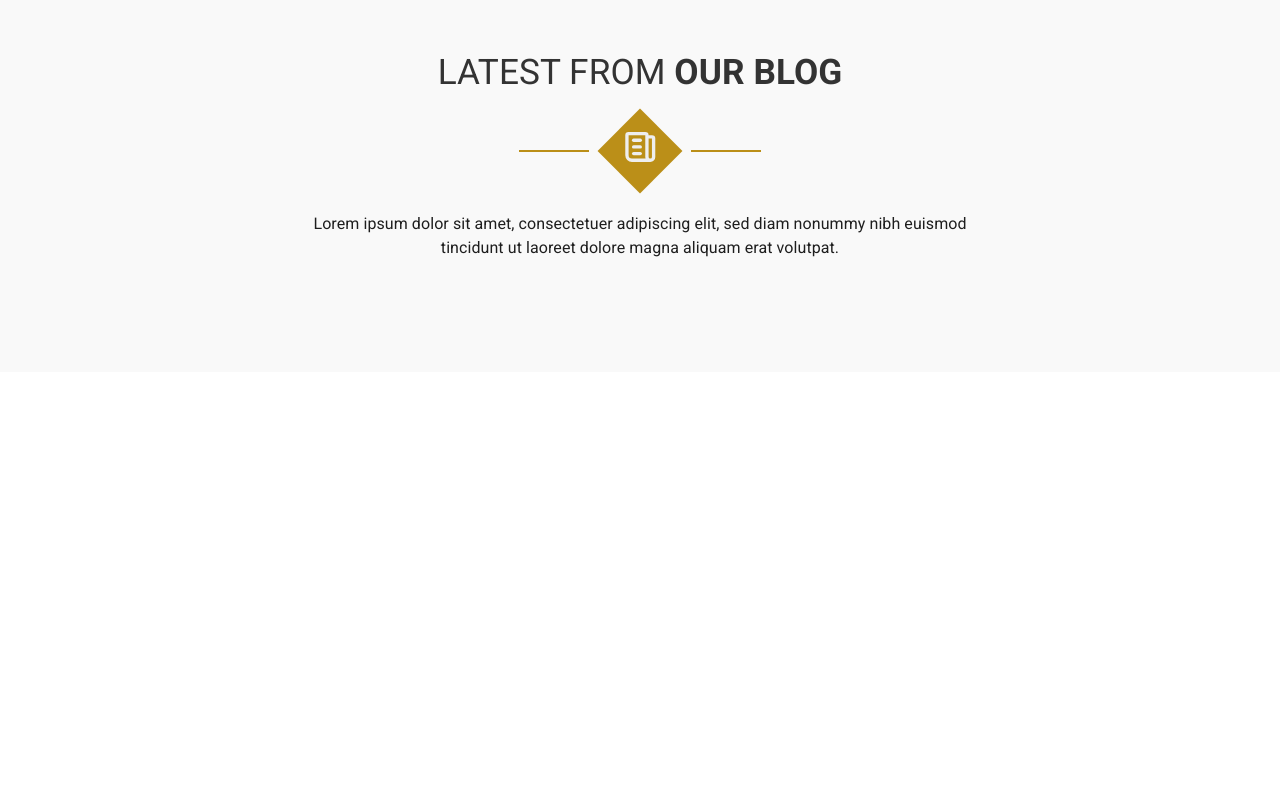
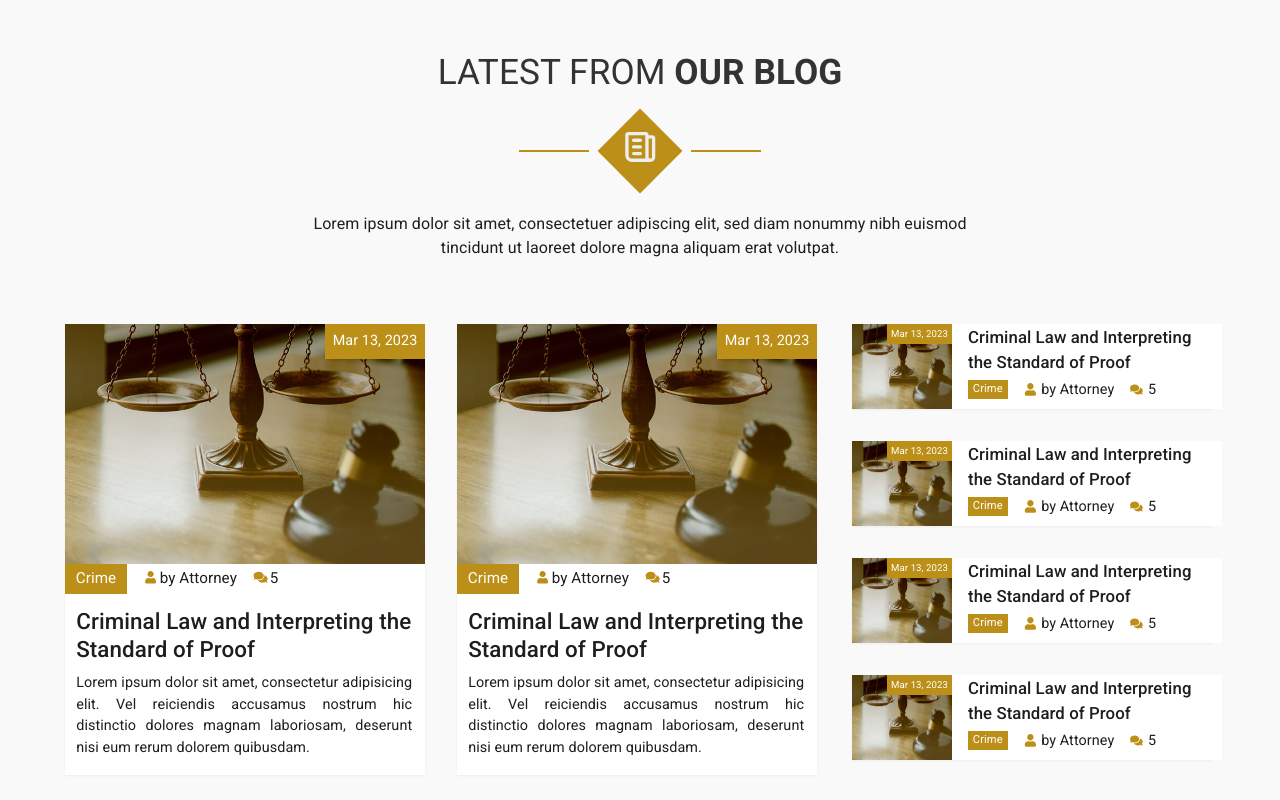
Before and after one commit to Babadinho/axbridge-frontend, a Next.js app: page / in a window 1280 px wide. Shown: the part 3237-4037 px from the top of the page. Before the commit the page ends 3689 px from the top, so only its background shows below. Built offline with nearby package versions, Linux system fonts and the light colour scheme.

Commit message:
add latest blog posts section

```diff
--- /dev/null
+++ b/src/components/BlogCard.tsx
@@ -0,0 +1,43 @@
+import React from 'react';
+import Image from 'next/image';
+import { BlogItem } from '../../typings';
+import { FaUser, FaComments } from 'react-icons/fa';
+import Link from 'next/link';
+
+const BlogCard = ({
+  image,
+  date,
+  category,
+  author,
+  comments,
+  title,
+  description,
+}: BlogItem) => {
+  return (
+    <div className='blog__card'>
+      <div className='blog__image'>
+        <Image src={image} alt='team-image' fill />
+      </div>
+      <span className='blog__date'>{date}</span>
+      <div className='blog__body'>
+        <div className='blog__info'>
+          <Link href={'#'} className='blog__category'>
+            {category}
+          </Link>
+          <Link href={'#'} className='blog__author'>
+            <FaUser />
+            by {author}
+          </Link>
+          <span className='blog__comments'>
+            <FaComments />
+            {comments}
+          </span>
+        </div>
+        <h4 className='blog__title'>{title}</h4>
+        <p className='blog__description'>{description}</p>
+      </div>
+    </div>
+  );
+};
+
+export default BlogCard;
--- /dev/null
+++ b/src/components/BlogCardMini.tsx
@@ -0,0 +1,44 @@
+import React from 'react';
+import Image from 'next/image';
+import { BlogItem } from '../../typings';
+import Link from 'next/link';
+import { FaComments, FaUser } from 'react-icons/fa';
+
+const BlogCardMini = ({
+  image,
+  date,
+  author,
+  category,
+  comments,
+  title,
+  description,
+}: BlogItem) => {
+  return (
+    <div className='blog__cardMini'>
+      <div className='blog__imageMini'>
+        <Image src={image} alt='team-image' fill />
+        <span className='blog__dateMini'>{date}</span>
+      </div>
+
+      <div className='blog__infoMini'>
+        <h4 className='blog__titleMini'>{title}</h4>
+        <div className='blog__dataMini'>
+          <Link href={'#'} className='blog__categoryMini'>
+            {category}
+          </Link>
+          <Link href={'#'} className='blog__authorMini'>
+            <FaUser />
+            by {author}
+          </Link>
+          <span className='blog__commentsMini'>
+            <FaComments />
+            {comments}
+          </span>
+        </div>
+        {/* <p className='blog__descriptionMini'>{description}</p> */}
+      </div>
+    </div>
+  );
+};
+
+export default BlogCardMini;
--- a/src/layouts/Blog.tsx
+++ b/src/layouts/Blog.tsx
@@ -1,3 +1,5 @@
+import BlogCard from '@/components/BlogCard';
+import BlogCardMini from '@/components/BlogCardMini';
 import React from 'react';
 import { TbNews } from 'react-icons/tb';
 
@@ -23,6 +25,85 @@ const Blog = () => {
           volutpat.
         </p>
       </div>
+
+      <div className='blog__content'>
+        <div className='blog__big'>
+          <BlogCard
+            id={1}
+            date={'Mar 13, 2023'}
+            image='/images/Blog.jpg'
+            category='Crime'
+            author={'Attorney'}
+            comments={5}
+            title={'Criminal Law and Interpreting the Standard of Proof'}
+            description={
+              'Lorem ipsum dolor sit amet, consectetur adipisicing elit. Vel reiciendis accusamus nostrum hic distinctio dolores magnam laboriosam, deserunt nisi eum rerum dolorem quibusdam.'
+            }
+          />
+          <BlogCard
+            id={1}
+            date={'Mar 13, 2023'}
+            image={'/images/Blog.jpg'}
+            category='Crime'
+            author={'Attorney'}
+            comments={5}
+            title={'Criminal Law and Interpreting the Standard of Proof'}
+            description={
+              'Lorem ipsum dolor sit amet, consectetur adipisicing elit. Vel reiciendis accusamus nostrum hic distinctio dolores magnam laboriosam, deserunt nisi eum rerum dolorem quibusdam.'
+            }
+          />
+        </div>
+        <div className='blog__small'>
+          <BlogCardMini
+            id={1}
+            date={'Mar 13, 2023'}
+            image={'/images/Blog.jpg'}
+            category='Crime'
+            author={'Attorney'}
+            comments={5}
+            title={'Criminal Law and Interpreting the Standard of Proof'}
+            description={
+              'Lorem ipsum dolor sit amet, consectetur adipisicing elit.'
+            }
+          />
+          <BlogCardMini
+            id={1}
+            date={'Mar 13, 2023'}
+            image={'/images/Blog.jpg'}
+            category='Crime'
+            author={'Attorney'}
+            comments={5}
+            title={'Criminal Law and Interpreting the Standard of Proof'}
+            description={
+              'Lorem ipsum dolor sit amet, consectetur adipisicing elit.'
+            }
+          />
+          <BlogCardMini
+            id={1}
+            date={'Mar 13, 2023'}
+            image={'/images/Blog.jpg'}
+            category='Crime'
+            author={'Attorney'}
+            comments={5}
+            title={'Criminal Law and Interpreting the Standard of Proof'}
+            description={
+              'Lorem ipsum dolor sit amet, consectetur adipisicing elit.'
+            }
+          />
+          <BlogCardMini
+            id={1}
+            date={'Mar 13, 2023'}
+            image={'/images/Blog.jpg'}
+            category='Crime'
+            author={'Attorney'}
+            comments={5}
+            title={'Criminal Law and Interpreting the Standard of Proof'}
+            description={
+              'Lorem ipsum dolor sit amet, consectetur adipisicing elit.'
+            }
+          />
+        </div>
+      </div>
     </section>
   );
 };
--- a/src/styles/layouts/_blog.scss
+++ b/src/styles/layouts/_blog.scss
@@ -11,7 +11,6 @@
         @include display-flex(center);
         flex-direction: column;
         gap: 1.4rem;
-        max-width: 1150px;
         margin-bottom: 1rem;
     }
 
@@ -57,4 +56,174 @@
         text-align: center;
         font-size: 1rem;
     }
+
+    &__content {
+        display: grid;
+        grid-template-columns: repeat(2, 1fr);
+        gap: 2rem;
+        max-width: 1150px;
+    }
+
+    &__big {
+        display: grid;
+        grid-template-columns: repeat(2, 1fr);
+        gap: 2rem;
+    }
+
+    &__small {
+        @include display-flex(flex-start);
+        flex-direction: column;
+        gap: 2rem;
+    }
+
+    &__card {
+        width: 360px;
+        position: relative;
+        box-shadow: rgba(0, 0, 0, 0.05) 0px 1px 2px 0px;
+    }
+
+    &__body {
+        background: $color-white;
+    }
+
+    &__image {
+        height: 240px;
+        position: relative;
+
+        & img {
+            position: absolute;
+            height: 100%;
+        }
+    }
+
+    &__date {
+        @include display-flex(center);
+        background-color: $color-yellow-darker;
+        height: 35px;
+        width: 100px;
+        color: $color-white;
+        font-size: 0.9rem;
+        position: absolute;
+        top: 0;
+        right: 0;
+    }
+
+    &__info {
+        @include display-flex(flex-start);
+        gap: 1rem;
+
+        & svg {
+            color: $color-yellow-darker;
+            padding-bottom: 0.17rem
+        }
+    }
+
+    &__author, &__comments, &__category {
+        @include display-flex(center);
+        gap: 0.1rem;
+        font-size: 0.95rem;
+    }
+
+    &__author {
+        text-decoration: none;
+        color: $color-dark;
+    }
+
+    &__category {
+        background-color: $color-yellow-darker;
+        text-transform: capitalize;
+        height: 30px;
+        padding: 0.1rem 0.67rem;
+        color: $color-white;
+        text-decoration: none;
+    }
+
+    &__title {
+        font-size: 1.4rem;
+        font-weight: 500;
+        line-height: 28px;
+        padding: 0.8rem 0.8rem 0 0.7rem;
+    }
+
+    &__description {
+        font-size: 0.9rem;
+        margin-top: 0.6rem;
+        text-align: justify;
+        padding: 0 0.8rem 1rem 0.7rem;
+    }
+
+    &__cardMini {
+        display: grid;
+        grid-template-columns: repeat(2, 1fr);
+        width: 360px;
+        box-shadow: rgba(0, 0, 0, 0.05) 0px 1px 2px 0px;
+    }
+
+    &__imageMini {
+        height: 85px;
+        width: 100px;
+        position: relative;
+
+        & img {
+            position: absolute;
+            height: 100%;
+        }
+    }
+
+    &__titleMini {
+        font-size: 1.05rem;
+        font-weight: 500;
+        line-height: 25px;
+    }
+
+    &__dateMini {
+        @include display-flex(center);
+        background-color: $color-yellow-darker;
+        height: 20px;
+        width: 65px;
+        color: $color-white;
+        position: absolute;
+        font-size: 0.6rem;
+        top: 0rem;
+        right: 0rem;
+    }
+
+    &__dataMini {
+        @include display-flex(flex-start);
+        gap: 1rem;
+        font-size: 0.7rem;
+        margin-top: 0.2rem;
+    }
+
+    &__infoMini {
+        width: calc(360px - 90px);
+        background: $color-white;
+        padding: 0.1rem 1rem 0.3rem 1rem;
+    }
+
+    &__categoryMini {
+        @include display-flex(center);
+        background-color: $color-yellow-darker;
+        text-transform: capitalize;
+        padding: 0.05rem 0.3rem;
+        color: $color-white;
+        text-decoration: none;
+    }
+
+    &__authorMini, &__commentsMini {
+        @include display-flex(center);
+        gap: 0.3rem;
+        font-size: 0.9rem;
+
+        & svg {
+            font-size: 0.8rem;
+            color: $color-yellow-darker;
+        }
+    }
+
+    &__authorMini {
+        text-decoration: none;
+        color: $color-dark;
+    }
+
 }
```
Also changed, not shown: typings.d.ts (+11 -0 lines), public/images/Blog.jpg (added).
